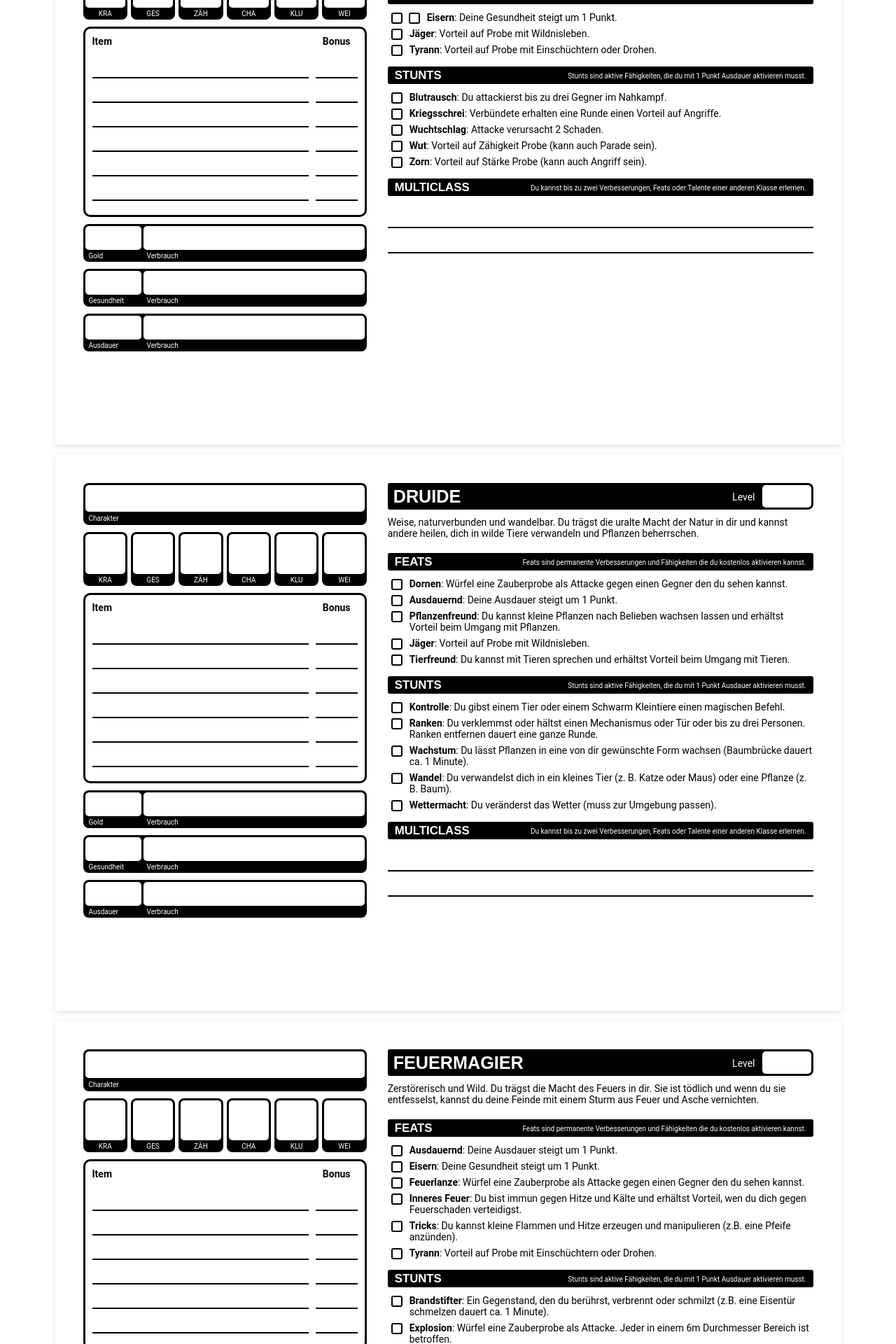
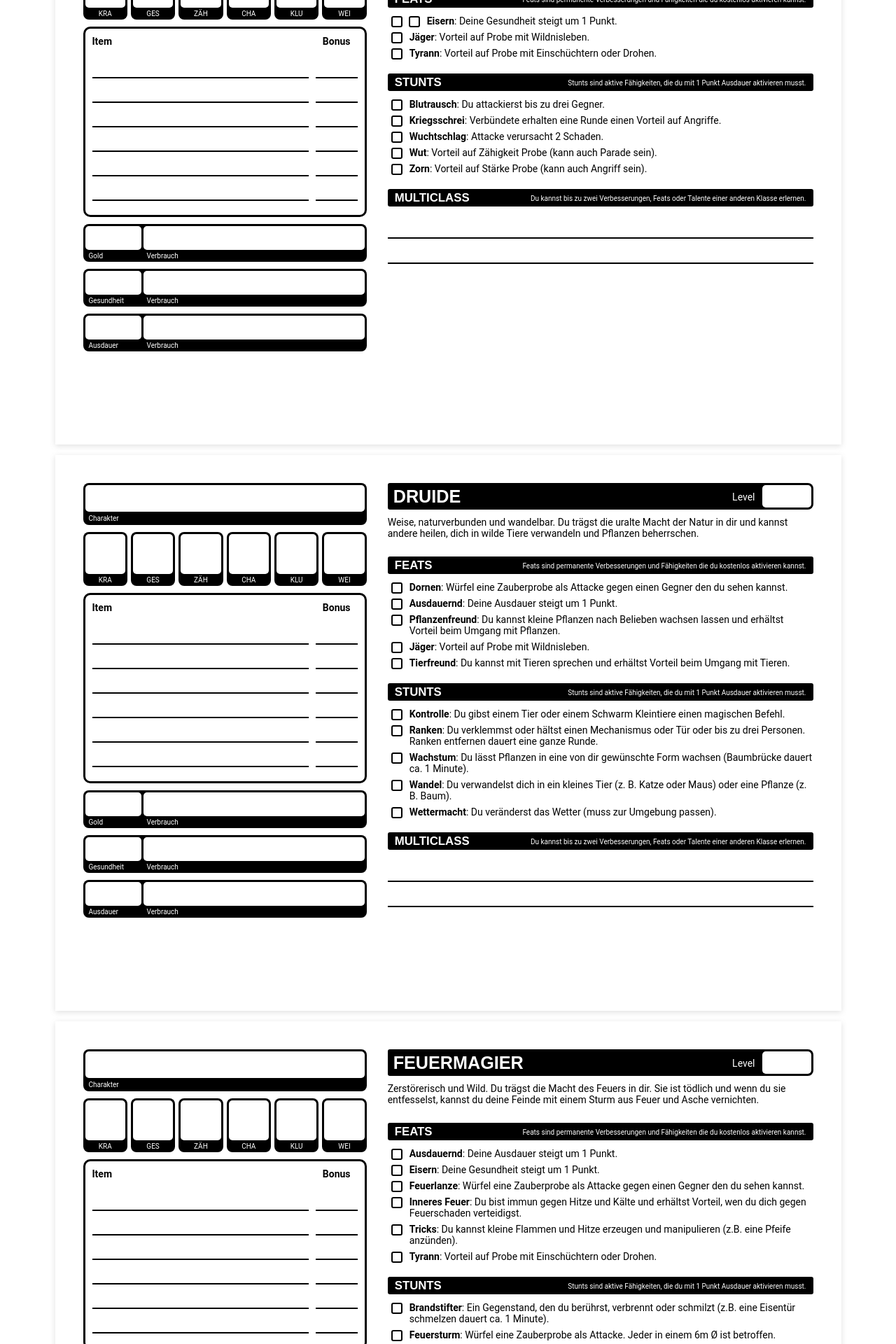
Before and after one commit to Paraldos/dungeoncrawl, a React (Vite) app: page / in a window 1280 px wide. Shown: the part 3480-5400 px from the top of the page at 70% size. Built offline with nearby package versions, Linux system fonts and the light colour scheme.

Commit message:
refactored Talents

```diff
--- a/src/components/playbooks/attribute/Attribute.jsx
+++ b/src/components/playbooks/attribute/Attribute.jsx
@@ -8,7 +8,7 @@ const Attribute = ({ attribute }) => {
 
   return (
     <div className="playbook__attribute blackbox">
-      <BonusSelector amountOfPoints={10} />
+      <BonusSelector amountOfPoints={5} />
       <label>{attribute.name}</label>
     </div>
   );
--- a/src/components/playbooks/data/Descriptions.js
+++ b/src/components/playbooks/data/Descriptions.js
@@ -10,7 +10,7 @@ const descriptions = {
   message:
     "Du schickst eine kurze mentale Nachricht an jemanden, den du kennst.",
   clairvoyance:
-    "Der Erzähler muss dir 3 Ja/Nein Fragen zu einem Objekt beantworten, dass du berührst.",
+    "Der Erzähler muss dir 3 Ja/Nein Fragen zu einem Objekt beantworten.",
   levitation:
     "Du kannst für den Rest der Runde in Schrittgeschwindigkeit durch die Luft schweben.",
   telekinesis:
@@ -46,14 +46,14 @@ const descriptions = {
   multiclass_feats: "Wähle einen Feat einer anderen Klasse.",
   multiclass_stunts: "Wähle einen Stunt einer anderen Klasse.",
   regeneration: "Du erholst dich von einer Wunde.",
-  bloodsense: "Stell drei Ja/Nein Fragen zu Blut das du gerade kostest.",
   magicMissile:
     "Würfel eine Zauberprobe als Attacke gegen einen Gegner den du sehen kannst.",
   magicMissilePlus:
     "Würfel eine Zauberprobe mit Vorteil als Attacke gegen einen Gegner den du sehen kannst.",
   explosion:
-    "Würfel eine Zauberprobe als Attacke. Jeder in einem 6m Durchmesser Bereich ist betroffen.",
+    "Würfel eine Zauberprobe als Attacke. Jeder in einem 6m Ø ist betroffen.",
   heavyAttack: "Attacke verursacht 2 Schaden.",
+  multiattack: "Du attackierst bis zu drei Gegner.",
 
   inspiration(skills = []) {
     const string_of_skills =
@@ -61,10 +61,6 @@ const descriptions = {
         ? skills.slice(0, -1).join(", ") + " oder " + skills[skills.length - 1]
         : skills.join("");
     return `Verbündete erhalten eine Runde einen Vorteil auf ${string_of_skills}.`;
-  },
-
-  multiattack(type_of_attack = "im Nahkampf") {
-    return `Du attackierst bis zu drei Gegner ${type_of_attack}.`;
   },
 
   skill(skills = []) {
--- a/src/components/playbooks/data/ListOfPlaybooks.js
+++ b/src/components/playbooks/data/ListOfPlaybooks.js
@@ -12,7 +12,7 @@ const listOfPlaybooks = [
       new Talent("Tyrann", descriptions.skill(["Einschüchtern", "Drohen"])),
     ],
     [
-      new Talent("Blutrausch", descriptions.multiattack("im Nahkampf")),
+      new Talent("Blutrausch", descriptions.multiattack),
       new Talent("Kriegsschrei", descriptions.inspiration(["Angriffe"])),
       new Talent("Wuchtschlag", descriptions.heavyAttack),
       new Talent("Wut", "Vorteil auf Zähigkeit Probe (kann auch Parade sein)."),
@@ -82,7 +82,7 @@ const listOfPlaybooks = [
         "Brandstifter",
         "Ein Gegenstand, den du berührst, verbrennt oder schmilzt (z.B. eine Eisentür schmelzen dauert ca. 1 Minute)."
       ),
-      new Talent("Explosion", descriptions.explosion),
+      new Talent("Feuersturm", descriptions.explosion),
       new Talent("Flammenschild", descriptions.counter),
       new Talent(
         "Kontrolle",
@@ -131,7 +131,7 @@ const listOfPlaybooks = [
       new Talent("Bodyguard", descriptions.bodyguard),
       new Talent("Konter", descriptions.counter),
       new Talent("Manöver", descriptions.maneuver),
-      new Talent("Rundumschlag", descriptions.multiattack()),
+      new Talent("Rundumschlag", descriptions.multiattack),
       new Talent("Todesstoß", descriptions.heavyAttack),
     ]
   ),
@@ -198,7 +198,7 @@ const listOfPlaybooks = [
       new Talent("Zaubertricks", descriptions.wizzard_tricks),
     ],
     [
-      new Talent("Arkane Explosion", descriptions.explosion),
+      new Talent("Explosion", descriptions.explosion),
       new Talent("Bannen", descriptions.banish),
       new Talent("Barriere", descriptions.barrier),
       new Talent("Botschaft", descriptions.message),
--- a/src/components/playbooks/talentHeader/talentHeader.css
+++ b/src/components/playbooks/talentHeader/talentHeader.css
@@ -4,6 +4,7 @@
   gap: 20px;
   border-radius: 3px;
   padding: 2px 10px;
+  margin-top: 5px;
 
   @media only screen and (max-width: 1150px) {
     background-color: transparent;
```
